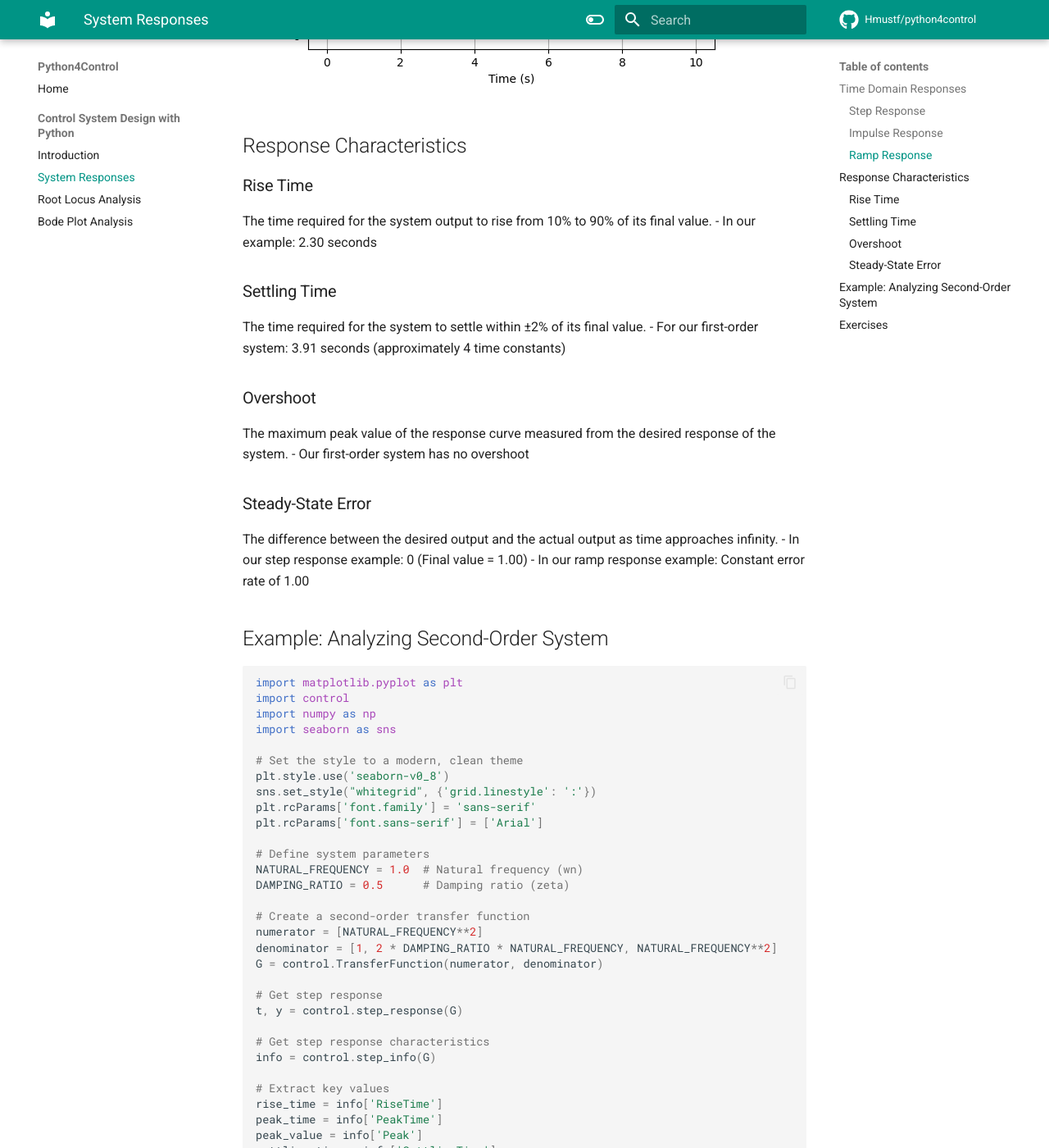
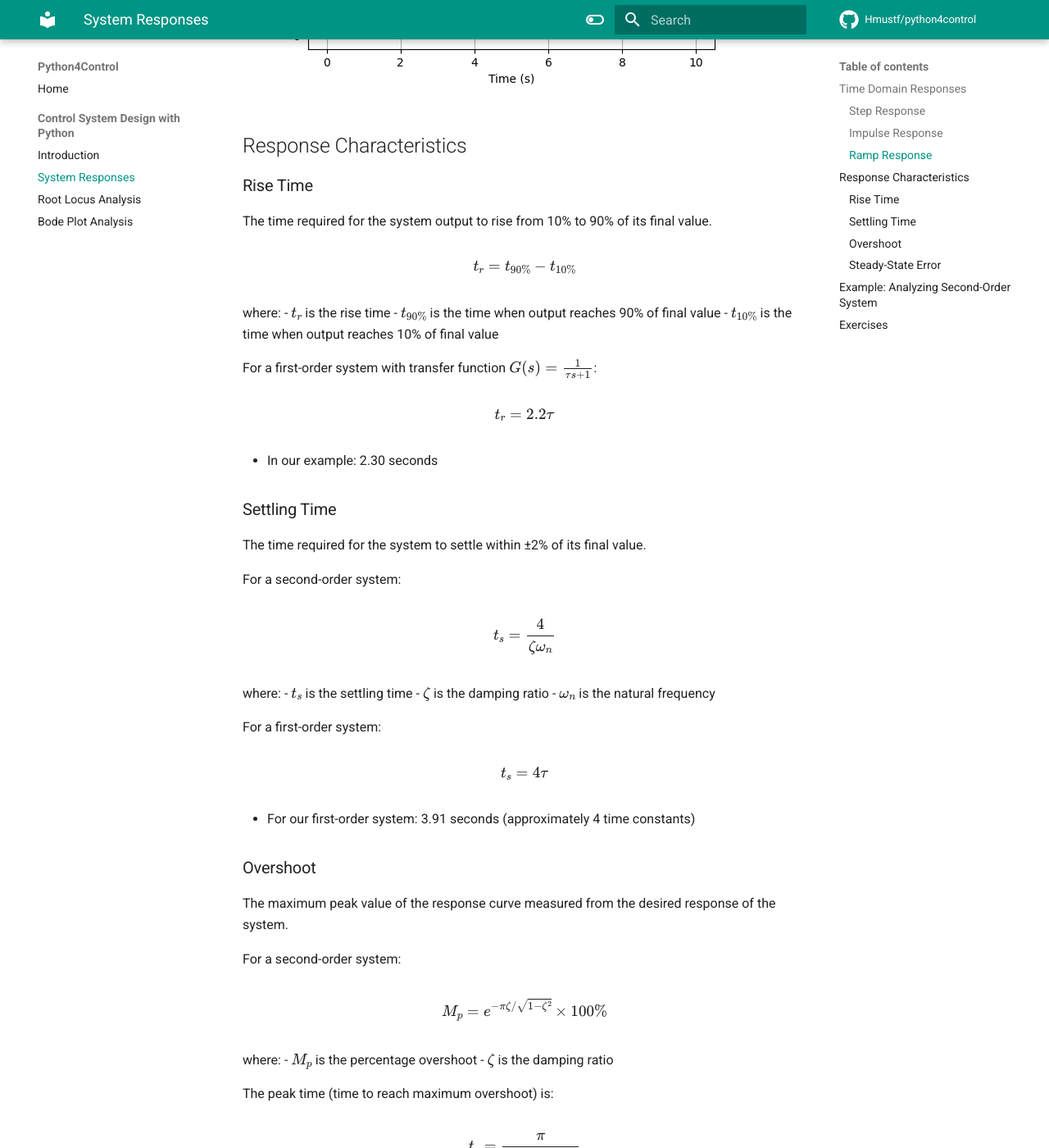
Before and after one commit to Hmustf/python4control, an MkDocs documentation site: the page built from docs/control-design/02_system_responses.md, in a window 1280 px wide and 1400 px high, scrolled down 3283 px. Shown: the whole window at 82% size. Built offline with MkDocs 1.6.1 and Material for MkDocs 9.7.7, drawn with Linux system fonts in a browser that asks for light colours; comment, search, counter and statistics services are not loaded; some of the changed text lies outside the part shown.

Commit message:
Add LaTeX explanations for response characteristics

```diff
--- a/docs/control-design/02_system_responses.md
+++ b/docs/control-design/02_system_responses.md
@@ -95,20 +95,77 @@ Steady-State Error Rate: 1.00
 
 ### Rise Time
 The time required for the system output to rise from 10% to 90% of its final value.
+
+$$t_r = t_{90\%} - t_{10\%}$$
+
+where:
+- $t_r$ is the rise time
+- $t_{90\%}$ is the time when output reaches 90% of final value
+- $t_{10\%}$ is the time when output reaches 10% of final value
+
+For a first-order system with transfer function $G(s) = \frac{1}{\tau s + 1}$:
+
+$$t_r = 2.2\tau$$
+
 - In our example: 2.30 seconds
 
 ### Settling Time
 The time required for the system to settle within ±2% of its final value.
+
+For a second-order system:
+
+$$t_s = \frac{4}{\zeta\omega_n}$$
+
+where:
+- $t_s$ is the settling time
+- $\zeta$ is the damping ratio
+- $\omega_n$ is the natural frequency
+
+For a first-order system:
+
+$$t_s = 4\tau$$
+
 - For our first-order system: 3.91 seconds (approximately 4 time constants)
 
 ### Overshoot
 The maximum peak value of the response curve measured from the desired response of the system.
+
+For a second-order system:
+
+$$M_p = e^{-\pi\zeta/\sqrt{1-\zeta^2}} \times 100\%$$
+
+where:
+- $M_p$ is the percentage overshoot
+- $\zeta$ is the damping ratio
+
+The peak time (time to reach maximum overshoot) is:
+
+$$t_p = \frac{\pi}{\omega_n\sqrt{1-\zeta^2}}$$
+
 - Our first-order system has no overshoot
 
 ### Steady-State Error
 The difference between the desired output and the actual output as time approaches infinity.
-- In our step response example: 0 (Final value = 1.00)
-- In our ramp response example: Constant error rate of 1.00
+
+For a step input:
+$$e_{ss} = \lim_{t \to \infty} [r(t) - y(t)] = \lim_{s \to 0} [sR(s) - sY(s)]$$
+
+For a system with unity feedback:
+$$e_{ss} = \lim_{s \to 0} \frac{R(s)}{1 + G(s)}$$
+
+For different input types:
+- Step input: $e_{ss} = \frac{1}{1 + K_p}$
+- Ramp input: $e_{ss} = \frac{1}{K_v}$
+- Parabolic input: $e_{ss} = \frac{1}{K_a}$
+
+where:
+- $K_p$ is the position error constant
+- $K_v$ is the velocity error constant
+- $K_a$ is the acceleration error constant
+
+Results in our examples:
+- Step response: $e_{ss} = 0$ (Final value = 1.00)
+- Ramp response: Constant error rate of 1.00
 
 ## Example: Analyzing Second-Order System
 
```
